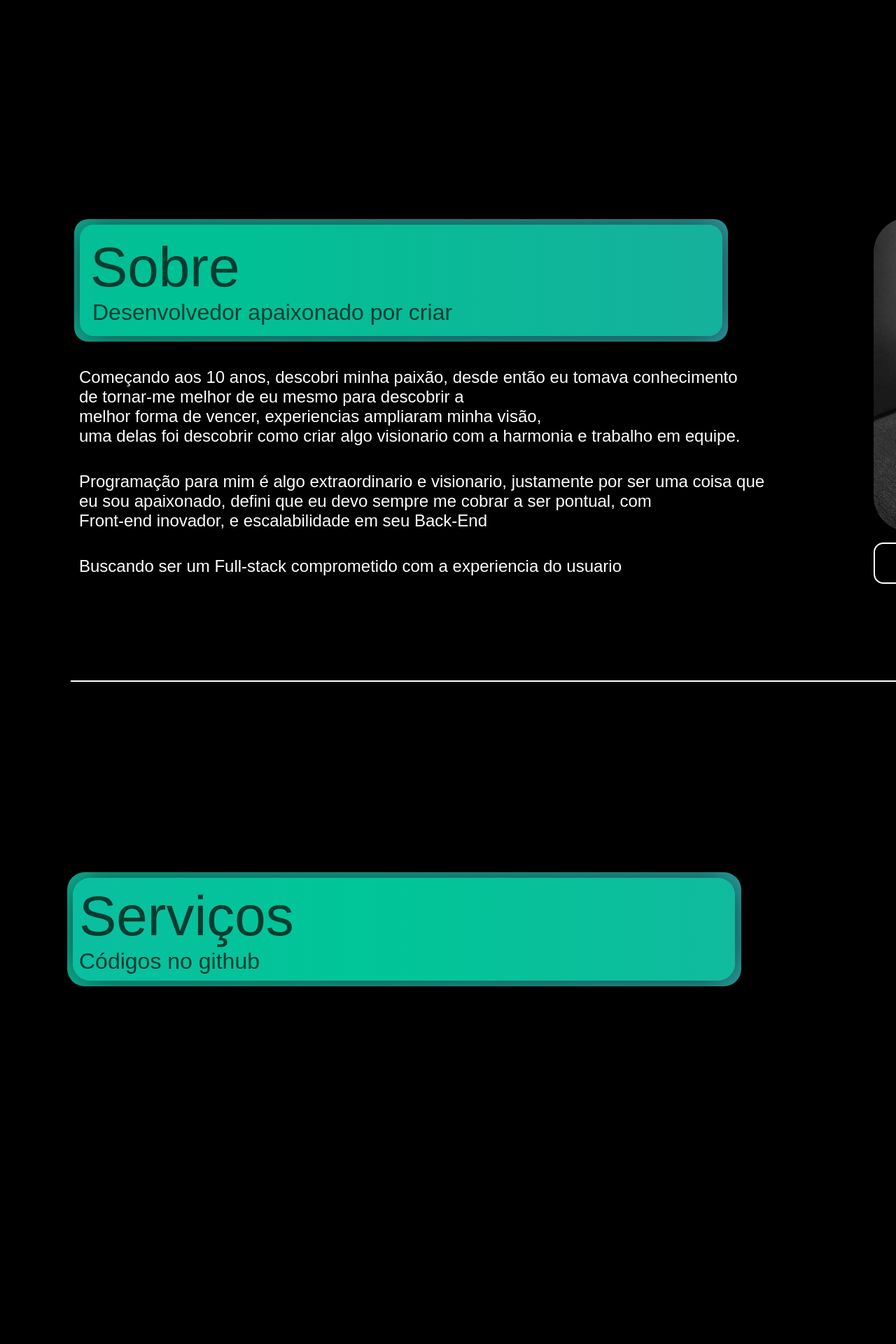
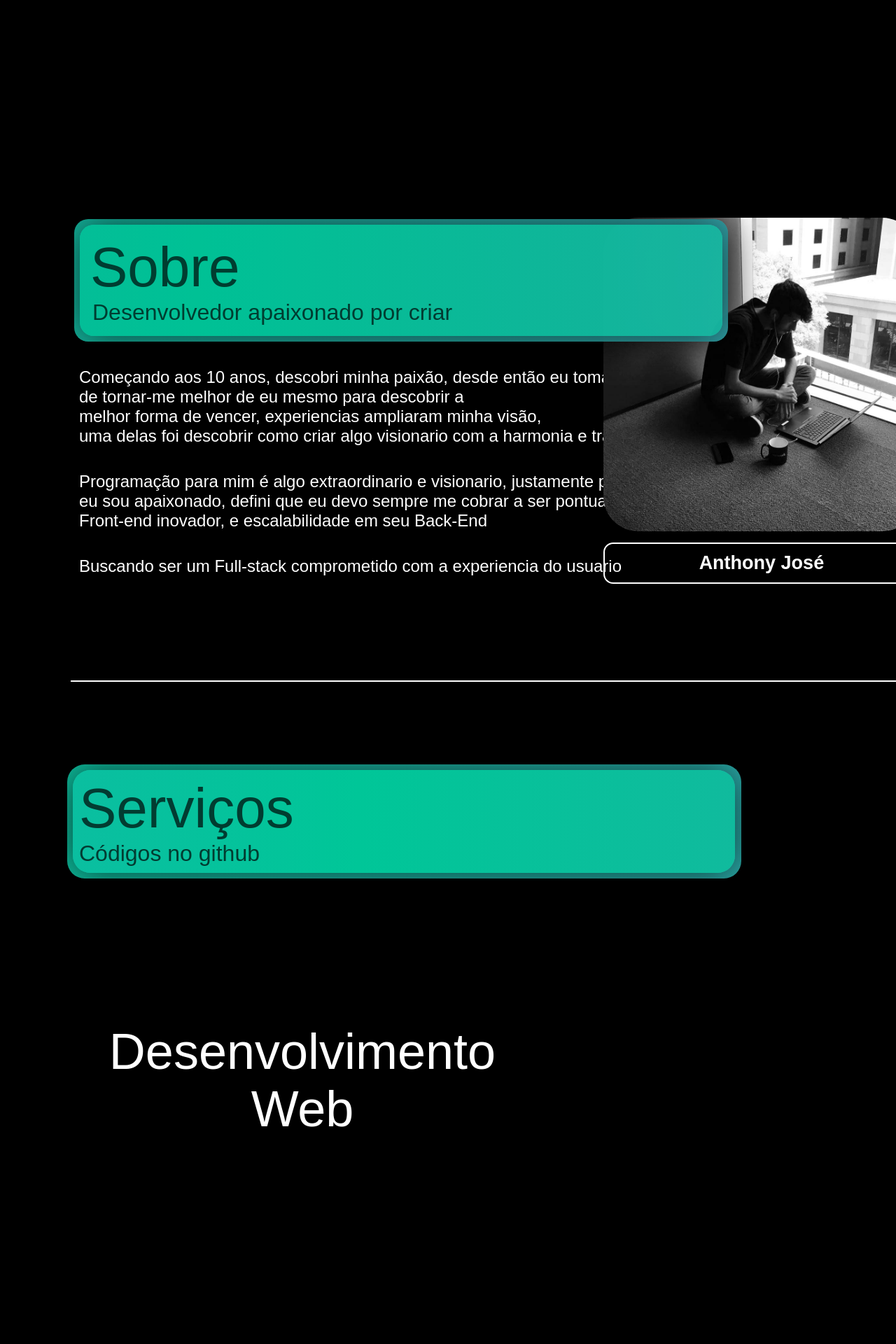
Before and after one commit to AnthonyBuilder/portifolio, a PHP site: page / in a window 1280 px wide; the page is wider, and only the part inside the window is pictured. Shown: the part 1920-3840 px from the top of that part at 70% size. Before the commit the page ends 3329 px from the top of that part, so only its background shows below. Run offline with PHP 8.4, Linux system fonts and the light colour scheme.

Commit message:
Fix servicos container

```diff
--- a/index.html
+++ b/index.html
@@ -9,6 +9,7 @@
     <link rel="stylesheet" type="text/css" media="screen" href="style/main.css" />
     <link rel="stylesheet" type="text/css" media="screen" href="style/sobremain.css"/>
     <link href="https://fonts.googleapis.com/css?family=Sarabun" rel="stylesheet">
+    <link rel="stylesheet" type="text/css" media="screen" href="style/servicomain.css"/>
 </head>
 
 <body>
@@ -17,7 +18,7 @@
         <div class="wrapper-header">
             <h2 id="text-mainnome" style="transition: 500ms;">Anthony José</h2>
             <a style="margin: 0px -13.4em;" href="#Sobre" onclick="linkAndWhiteWall()"><h2 class="text-rigth-button">Sobre</h2></a>
-            <a style="margin: 0px 13.4em;" href="#servicos-beffore" onclick="linkAndWhiteWall()"><h2 class="text-rigth-button-servicos">Serviços</h2></a>
+            <a style="margin: 0px 13.4em;" href="#servicos-container" onclick="linkAndWhiteWall()"><h2 class="text-rigth-button-servicos">Serviços</h2></a>
             <h2 id="text-rigth-cpl">Curriculo</h2>
         </div>
     </header>
@@ -176,6 +177,21 @@
                         <h2 style="font-size: 2em; font-family: sans-serif; font-weight: 400">Códigos no github</h2>
                     </div>
                 </div>
+
+            </div>
+            <div class="container-content">
+                <div class="contents" style="
+                    margin: 7em 0em;
+                    width: 99em;
+                    height: 48em;">
+                    <div class="row-serv">
+                        <div class="card-serv">
+                            <div class="text-bottom-serv">
+                                <h2 style="font-weight: 500;">Desenvolvimento Web</h2>
+                            </div>
+                        </div>
+                    </div>
+                </div>
             </div>
         </div>
     </div>
--- /dev/null
+++ b/style/servicomain.css
@@ -0,0 +1,96 @@
+
+.hcard {
+    transition: 880ms;
+    opacity: .98;
+    border-radius: 20px;
+}
+
+.hcard:hover {
+    box-shadow: 0 -1px 100px;
+    transform: scale( .98, .98);
+}
+
+.hcard2 {
+    transition: 480ms;
+
+}
+
+#servicos-beffore {
+    position: absolute;
+    padding: 3px;
+    margin: -5em 0em;
+    width: 59.8em;
+    border-radius: 25px;
+    color: #000000b0;
+    background: linear-gradient(270deg, #4b90b1, #00c698, #4098ca, #d72482);
+    background-size: 800% 800%;
+    -webkit-animation: AnimationName 25s ease infinite;
+    -moz-animation: AnimationName 25s ease infinite;
+    animation: AnimationName 25s ease infinite;
+}
+
+#servicos-container {
+    width: 105em;
+    position: absolute;
+    margin-bottom: 2em;
+    border-bottom: 2px solid black;
+    margin: 114em 0em;
+    height: 30em;
+    padding: 13em 0em;
+}
+
+.texts-head-servicos {
+    padding: 9px;
+    margin: 5px;
+    width: 58em;
+    border-radius: 25px;
+    color: #000000b0;
+
+    box-shadow: 0 1px 50px;
+
+    background: linear-gradient(270deg, #4b90b1, #00c698, #4098ca, #d72482);
+    background-size: 800% 800%;
+
+    -webkit-animation: AnimationName 32s ease infinite;
+    -moz-animation: AnimationName 32s ease infinite;
+    animation: AnimationName 32s ease infinite;
+}
+
+
+
+@-webkit-keyframes AnimationName {
+    0%{background-position:0% 50%}
+    50%{background-position:100% 50%}
+    100%{background-position:0% 50%}
+}
+@-moz-keyframes AnimationName {
+    0%{background-position:0% 50%}
+    50%{background-position:100% 50%}
+    100%{background-position:0% 50%}
+}
+@keyframes AnimationName {
+    0%{background-position:0% 50%}
+    50%{background-position:100% 50%}
+    100%{background-position:0% 50%}
+}
+
+.row-serv {
+    display: grid;
+   grid-template-columns: repeat(auto-fill, minmax(300px, 1fr));
+   grid-gap: 20px;
+}
+
+.card-serv{
+    width: 42em;
+    border-radius: 15px;
+    height: 393px;
+    margin-top: 19px;
+    background: black;
+}
+
+.text-bottom-serv {
+    text-align: center;
+    margin: 3.3em 0em;
+    font-size: 3em;
+    color: white;
+}
--- a/style/sobremain.css
+++ b/style/sobremain.css
@@ -1,7 +1,7 @@
 #Sobre {
     padding-top: 8em;
     margin: 65em 5px;
-
+    position: absolute;
 }
 
 .texts-head {
@@ -81,43 +81,6 @@
     box-shadow: 0 1px 30px rgba(255, 255, 255, 0.342);
     text-shadow: 0 1px 80px;
 }
-#servicos-beffore {
-    position: absolute;
-    padding: 3px;
-    margin: -48em 0em;
-    width: 59.8em;
-    border-radius: 25px;
-    color: #000000b0;
-    background: linear-gradient(270deg, #4b90b1, #00c698, #4098ca, #d72482);
-    background-size: 800% 800%;
-    -webkit-animation: AnimationName 25s ease infinite;
-    -moz-animation: AnimationName 25s ease infinite;
-    animation: AnimationName 25s ease infinite;
-}
-
-#servicos-container {
-    width: 105em;
-    margin-bottom: 2em;
-    border-bottom: 2px solid black;
-}
-
-.texts-head-servicos {
-    padding: 9px;
-    margin: 5px;
-    width: 58em;
-    border-radius: 25px;
-    color: #000000b0;
-
-    box-shadow: 0 1px 50px;
-
-    background: linear-gradient(270deg, #4b90b1, #00c698, #4098ca, #d72482);
-    background-size: 800% 800%;
-
-    -webkit-animation: AnimationName 32s ease infinite;
-    -moz-animation: AnimationName 32s ease infinite;
-    animation: AnimationName 32s ease infinite;
-}
-
 
 
 .hcard {
```
